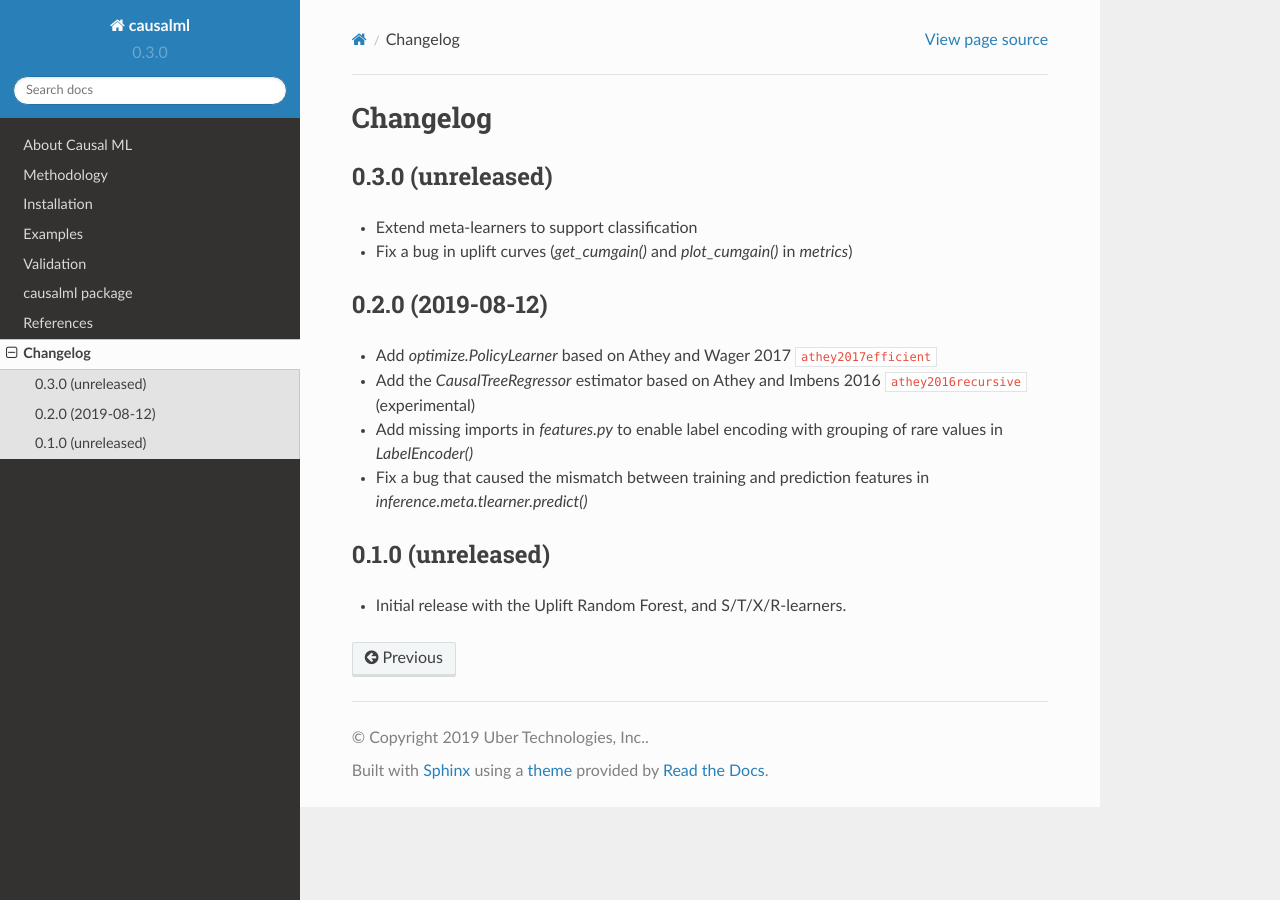
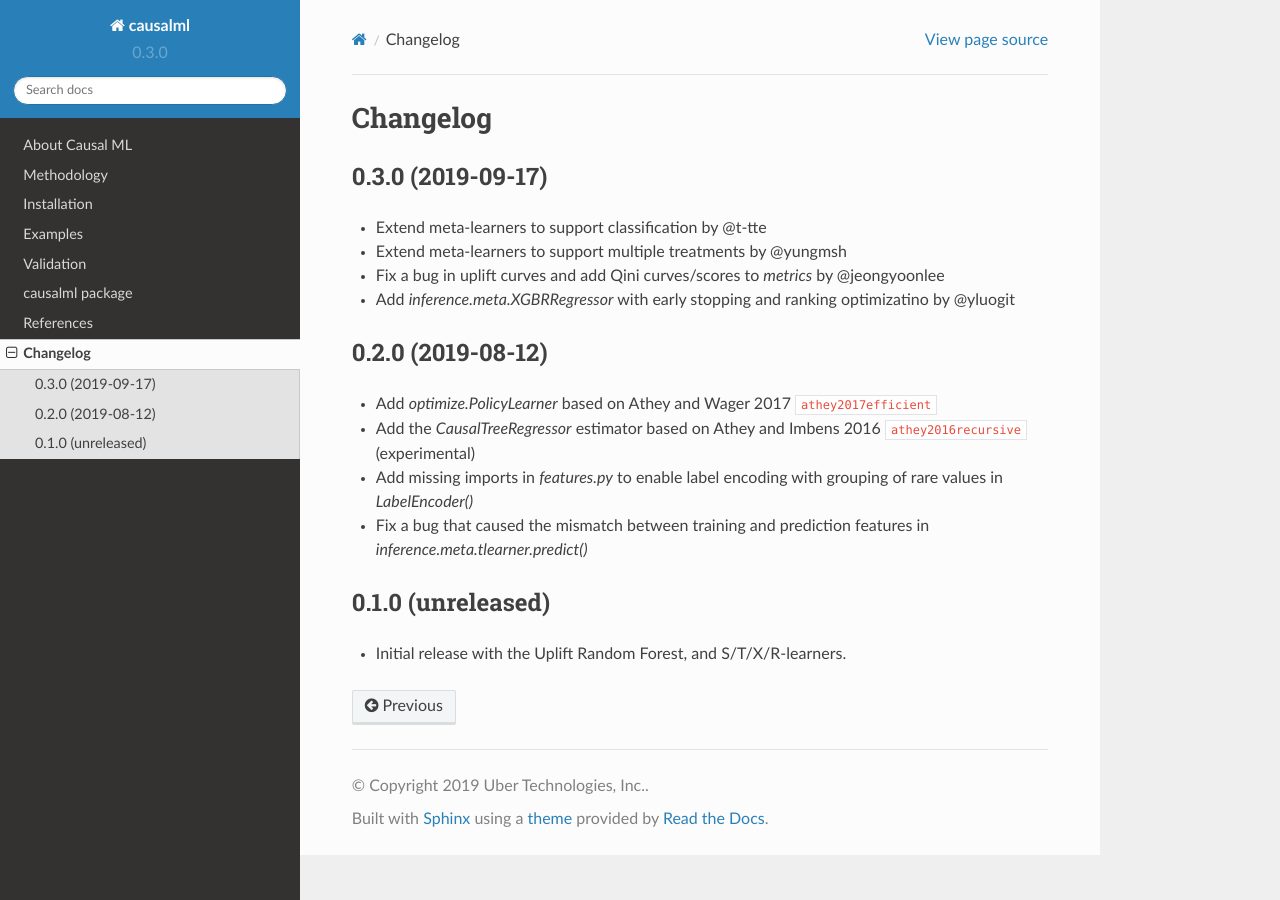
Before and after one commit to uber/causalml, a Sphinx documentation site: the page built from docs/changelog.rst, in a window 1280 px wide. Built offline with Sphinx 7.4.7 and the Read the Docs theme 2.0.0, drawn with Linux system fonts in a browser that asks for light colours; cross-references to code outside the pages are shown as plain code.

Commit message:
update changelog.rst for 0.3.0 release (#53)

```diff
--- a/docs/changelog.rst
+++ b/docs/changelog.rst
@@ -3,11 +3,13 @@
 Changelog
 =========
 
-0.3.0 (unreleased)
+0.3.0 (2019-09-17)
 ------------------
 
-- Extend meta-learners to support classification
-- Fix a bug in uplift curves (`get_cumgain()` and `plot_cumgain()` in `metrics`)
+- Extend meta-learners to support classification by @t-tte
+- Extend meta-learners to support multiple treatments by @yungmsh
+- Fix a bug in uplift curves and add Qini curves/scores to `metrics` by @jeongyoonlee
+- Add `inference.meta.XGBRRegressor` with early stopping and ranking optimizatino by @yluogit
 
 0.2.0 (2019-08-12)
 ------------------
```
